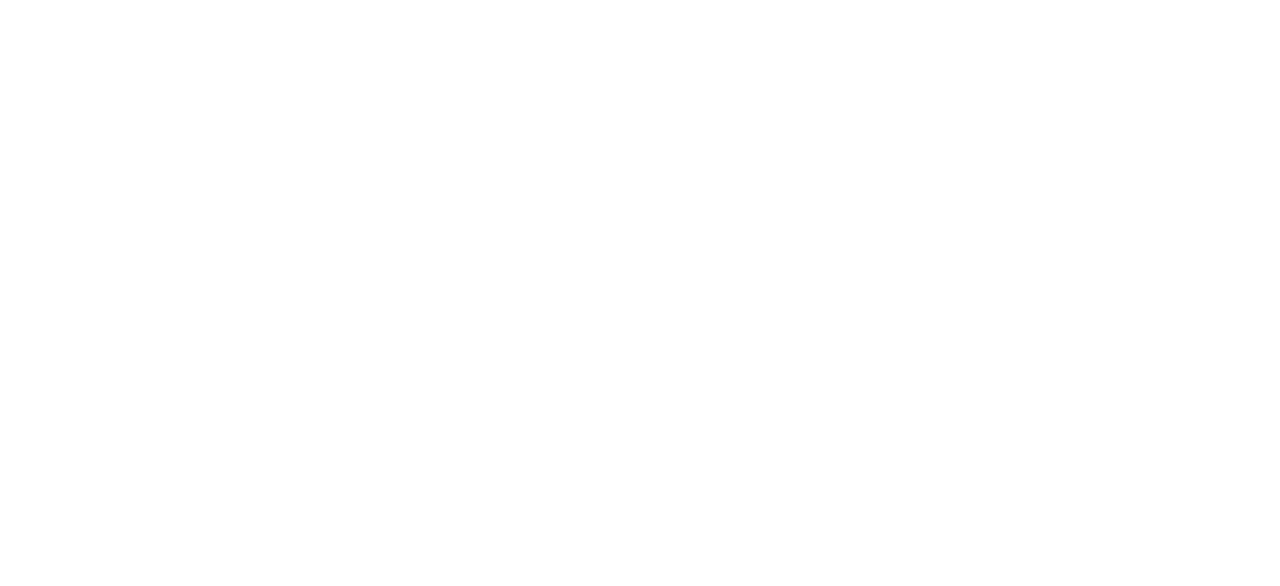
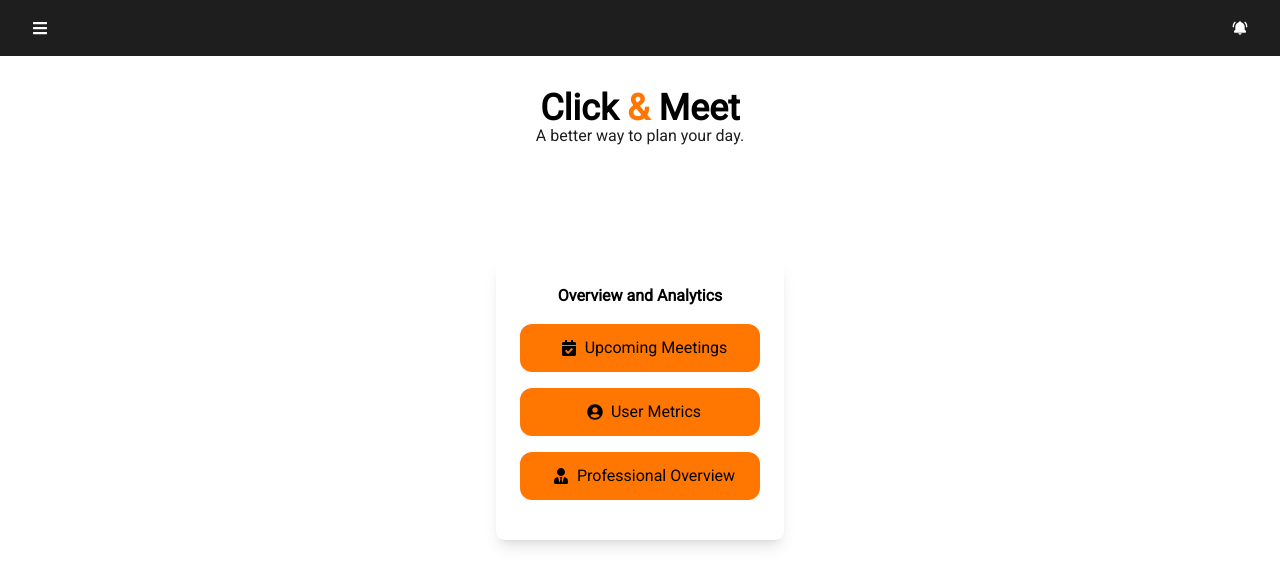
Before and after one commit to DiegoEMartinezZ/Click-Meet, a React (Vite) app: page /admin in a window 1280 px wide. Before the commit this address had no page. Shown: the top 586 px of the page. Built offline with nearby package versions, Linux system fonts and the light colour scheme.

Commit message:
Create the admin menu view, create some folders to organize the UI elements, navbar, icons and text. Also create the Admin view and Client view

```diff
--- a/src/App.css
+++ b/src/App.css
@@ -1,11 +1,12 @@
-@import url('https://fonts.googleapis.com/css2?family=Roboto&display=swap');
-@import 'tailwindcss';
+@import url("https://fonts.googleapis.com/css2?family=Roboto&display=swap");
+@import "tailwindcss";
 
 @theme {
-  --font-sans: 'Roboto', ui-sans-serif, system-ui, -apple-system,
+  --font-sans: "Roboto", ui-sans-serif, system-ui, -apple-system,
     BlinkMacSystemFont, sans-serif;
   --color-clickmeet-black: #1e1e1e;
   --color-clickmeet-orange: #ff7700;
+  --color-clickmeet-white: #fff;
 }
 
 body {
--- /dev/null
+++ b/src/UI/buttons/MenuButton.jsx
@@ -0,0 +1,12 @@
+const MenuButton = ({ icon: Icon, text }) => {
+  return (
+    <>
+      <li className="bg-clickmeet-orange flex items-center justify-center py-3 w-60 rounded-xl m-auto my-4 cursor-pointer">
+        <Icon className="mx-2" />
+        <h1>{text}</h1>
+      </li>
+    </>
+  );
+};
+
+export default MenuButton;
--- /dev/null
+++ b/src/UI/navbar/Navbar.jsx
@@ -0,0 +1,17 @@
+import { BiSolidBellRing } from "react-icons/bi";
+import { FaBars } from "react-icons/fa";
+
+const Navbar = () => {
+  return (
+    <>
+      <nav className="bg-clickmeet-black w-screen py-3 text-clickmeet-white md:py-5">
+        <section className="flex justify-between px-8">
+          <FaBars />
+          <BiSolidBellRing />
+        </section>
+      </nav>
+    </>
+  );
+};
+
+export default Navbar;
--- /dev/null
+++ b/src/UI/txt/MainTitle.jsx
@@ -0,0 +1,16 @@
+const MainTitle = () => {
+  return (
+    <>
+      <div className="mb-8">
+        <h1 className="text-5xl font-bold mb-1">
+          Click <span className="text-clickmeet-orange">&</span> Meet
+        </h1>
+        <p className="text-clickmeet-orange text-xl">
+          A better way to plan your day.
+        </p>
+      </div>
+    </>
+  );
+};
+
+export default MainTitle;
--- /dev/null
+++ b/src/UI/txt/Title.jsx
@@ -0,0 +1,16 @@
+const Title = () => {
+  return (
+    <>
+      <div className="my-8 text-center relative">
+        <h1 className="text-4xl font-bold mb-1">
+          Click <span className="text-clickmeet-orange">&</span> Meet
+        </h1>
+        <p className="text-clickmeet-black -mt-2 text-base font-extralight">
+          A better way to plan your day.
+        </p>
+      </div>
+    </>
+  );
+};
+
+export default Title;
--- /dev/null
+++ b/src/components/menu/MenuAdmin.jsx
@@ -0,0 +1,21 @@
+import { FaCalendarCheck, FaUserCircle, FaUserTie } from "react-icons/fa";
+import MenuButton from "../../UI/buttons/MenuButton";
+
+const MenuAdmin = ({ title }) => {
+  return (
+    <>
+      <section className="absolute top-0 bottom-0 right-0 left-0 h-screen grid place-items-center">
+        <div className="bg-white p-6 shadow-lg rounded-lg">
+          <h1 className="text-center font-bold">{title}</h1>
+          <ul>
+            <MenuButton icon={FaCalendarCheck} text={"Upcoming Meetings"} />
+            <MenuButton icon={FaUserCircle} text={"User Metrics"} />
+            <MenuButton icon={FaUserTie} text={"Professional Overview"} />
+          </ul>
+        </div>
+      </section>
+    </>
+  );
+};
+
+export default MenuAdmin;
--- /dev/null
+++ b/src/components/menu/MenuClient.jsx
@@ -0,0 +1,22 @@
+import { FaCalendar, FaCalendarCheck } from "react-icons/fa";
+import MenuButton from "../../UI/buttons/MenuButton";
+import { IoCalendarSharp } from "react-icons/io5";
+
+const MenuClient = ({ title }) => {
+  return (
+    <>
+      <section className="absolute top-0 bottom-0 right-0 left-0 h-screen grid place-items-center">
+        <div className="bg-white p-6 shadow-lg rounded-lg">
+          <h1 className="text-center font-bold">{title}</h1>
+          <ul>
+            <MenuButton icon={FaCalendarCheck} text={"Schedule Appointment"} />
+            <MenuButton icon={IoCalendarSharp} text={"My Appointments"} />
+            <MenuButton icon={FaCalendar} text={"Calendar"} />
+          </ul>
+        </div>
+      </section>
+    </>
+  );
+};
+
+export default MenuClient;
--- /dev/null
+++ b/src/pages/Admin.jsx
@@ -0,0 +1,15 @@
+import MenuAdmin from "../components/menu/MenuAdmin";
+import Navbar from "../UI/navbar/Navbar";
+import Title from "../UI/txt/Title";
+
+const Admin = () => {
+  return (
+    <>
+      <Navbar />
+      <Title />
+      <MenuAdmin title={"Overview and Analytics"} />
+    </>
+  );
+};
+
+export default Admin;
--- /dev/null
+++ b/src/pages/Client.jsx
@@ -0,0 +1,15 @@
+import Menu from "../components/menu/MenuAdmin";
+import Navbar from "../UI/navbar/Navbar";
+import Title from "../UI/txt/Title";
+
+const Client = () => {
+  return (
+    <>
+      <Navbar />
+      <Title />
+      <Menu title={"Welcome, Client :)"} />
+    </>
+  );
+};
+
+export default Client;
--- a/src/pages/Landing.jsx
+++ b/src/pages/Landing.jsx
@@ -1,6 +1,6 @@
 import { TiPin } from "react-icons/ti";
-import { useNavigate } from 'react-router-dom';
-
+import { useNavigate } from "react-router-dom";
+import MainTitle from "../UI/txt/MainTitle";
 
 const Landing = () => {
   const navigate = useNavigate();
@@ -8,16 +8,13 @@
   return (
     <div className="flex justify-center items-center h-screen bg-clickmeet-black text-white">
       <div className="flex flex-col items-center text-center">
-        <div className="mb-8">
-          <h1 className="text-5xl font-bold mb-1">
-            Click <span className="text-clickmeet-orange">&</span> Meet
-          </h1>
-          <p className="text-clickmeet-orange text-xl">A better way to plan your day.</p>
-        </div>
+        <MainTitle />
         <button
           className="bg-clickmeet-orange text-white py-2 px-6 rounded-full flex items-center transition-transform hover:scale-105"
-          onClick={() => navigate('/select-user')}>
-          <TiPin className="mr-1" size={18} />Start
+          onClick={() => navigate("/select-user")}
+        >
+          <TiPin className="mr-1" size={18} />
+          Start
         </button>
       </div>
     </div>
--- a/src/pages/SelectUser.jsx
+++ b/src/pages/SelectUser.jsx
@@ -1,10 +1,15 @@
 import { RiAdminFill } from "react-icons/ri";
 import { RiUserSmileFill } from "react-icons/ri";
+import { useNavigate } from "react-router-dom";
 
 const SelectUser = () => {
+  const navigate = useNavigate();
+  const handleUserSelect = () => {
+    console.log("Click");
+  };
 
-  const handleUserSelect = () => {
-    console.log('Click')
+  const handleAdminView = () => {
+    navigate("/admin");
   };
 
   return (
@@ -14,7 +19,9 @@
           <h1 className="text-4xl font-bold mb-1">
             Click <span className="text-clickmeet-orange">&</span> Meet
           </h1>
-          <p className="text-clickmeet-orange text-lg">A better way to plan your day.</p>
+          <p className="text-clickmeet-orange text-lg">
+            A better way to plan your day.
+          </p>
         </div>
 
         <h2 className="text-xl mb-8">Select your type of user</h2>
@@ -22,7 +29,7 @@
         <div className="flex gap-10">
           <div
             className="flex flex-col items-center cursor-pointer transition-transform hover:scale-105"
-            onClick={() => handleUserSelect()}
+            onClick={handleAdminView}
           >
             <div className="w-16 h-16 md:w-20 md:h-20 rounded-full bg-clickmeet-orange mb-4 flex items-center justify-center">
               <RiAdminFill className="text-white w-8 h-8 md:w-10 md:h-10" />
```
Also changed, not shown: src/routes.jsx (+8 -4 lines).
